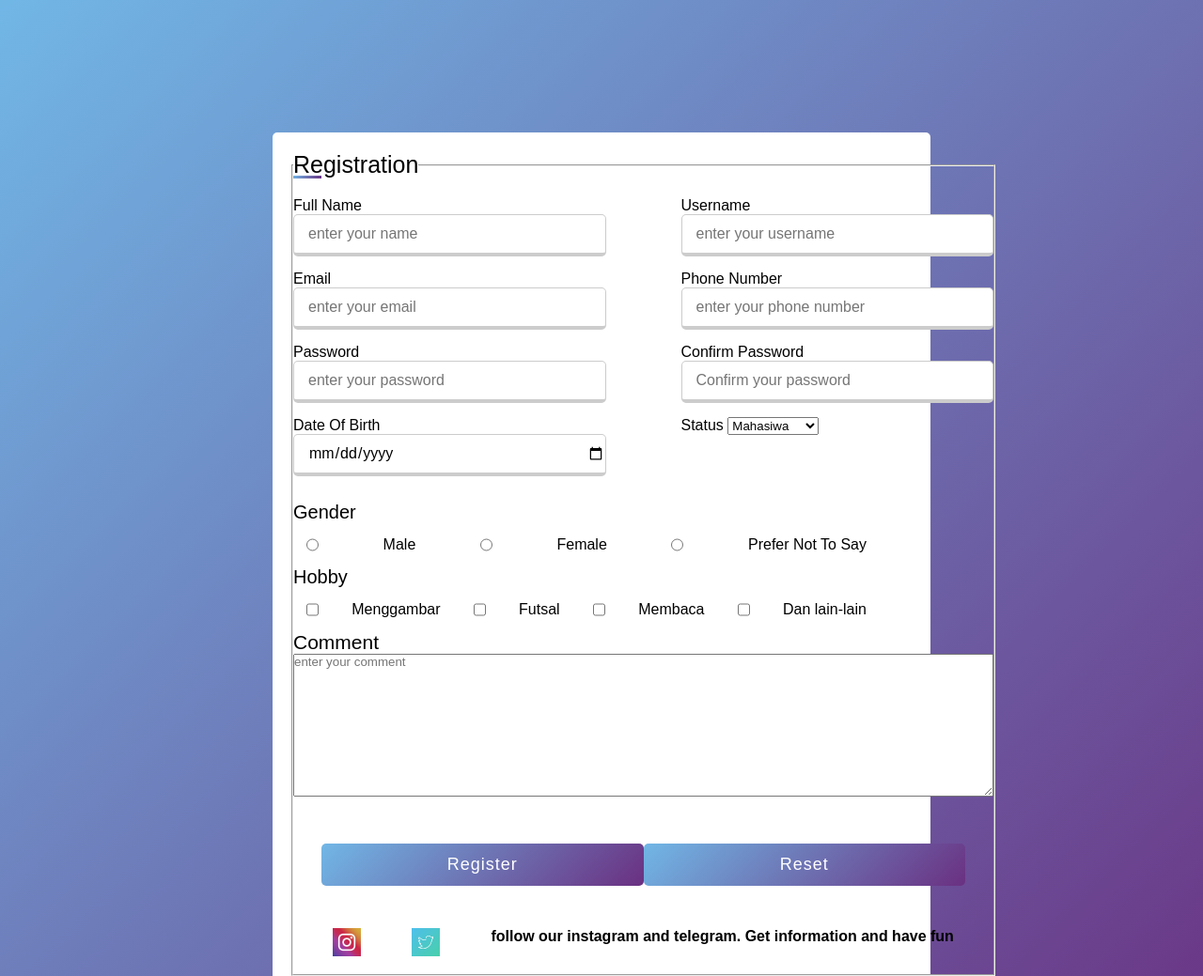
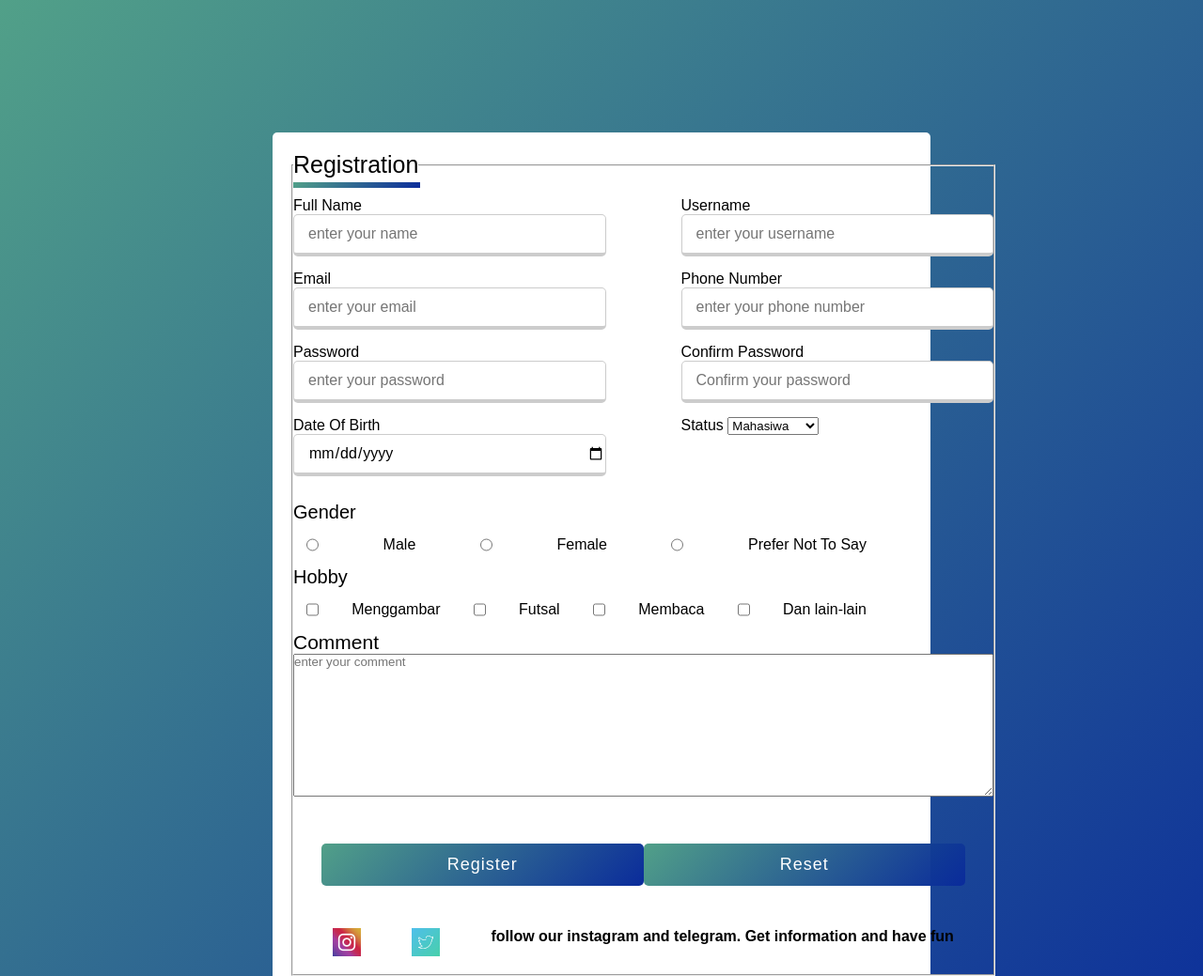
Before and after one commit to Sofiearianti/tugas2, a plain HTML site: page index.html in a window 1280 px wide. Shown: the top 1039 px of the page at 94% size. Drawn offline with Linux system fonts and the light colour scheme.

Commit message:
Update style.css

```diff
--- a/style.css
+++ b/style.css
@@ -10,7 +10,7 @@ body{
     justify-content: center;
     align-items: center;
     padding: 10px;
-    background: linear-gradient(135deg, #71b7e6, #6a3081);
+    background: linear-gradient(135deg, #328f73d8, #0a2b9b);
 }
 .container{
     max-width:  700px;
@@ -28,10 +28,10 @@ body{
     content: '';
     position: absolute;
     left: 0;
-    bottom: 0;
-    height: 3px;
-    width: 30px;
-    background: linear-gradient(135deg, #71b7e6, #6a3081) ;
+    bottom: -10px;
+    height: 6px;
+    width: 135px;
+    background: linear-gradient(135deg, #328f73d8, #0a2b9b) ;
 }
 .container form .user-details{
     display: flex;
@@ -61,7 +61,7 @@ form .user-details .input-box{
 }
 .user-details .input-box input:focus,
 .user-details .input-box input:valid{
-    border-color: #9b59b6;
+    border-color: #0a2b9b;
 }
 form .gender-detail .gender-title{
     font-size: 20px;
@@ -97,10 +97,10 @@ form .button input{
     font-weight: 500;
     border-radius: 5px;
     letter-spacing: 1px;
-    background: linear-gradient(135deg, #71b7e6, #6a3081);
+    background: linear-gradient(135deg, #328f73d8, #0a2b9b);
 }
 form .button input:hover{
-    background: linear-gradient(-135deg, #71b7e6, #6a3081);
+    background: linear-gradient(-135deg, #328f73d8, #0a2b9b);
 }
 form .status-detail .status-title{
     font-size: 18px;
```
